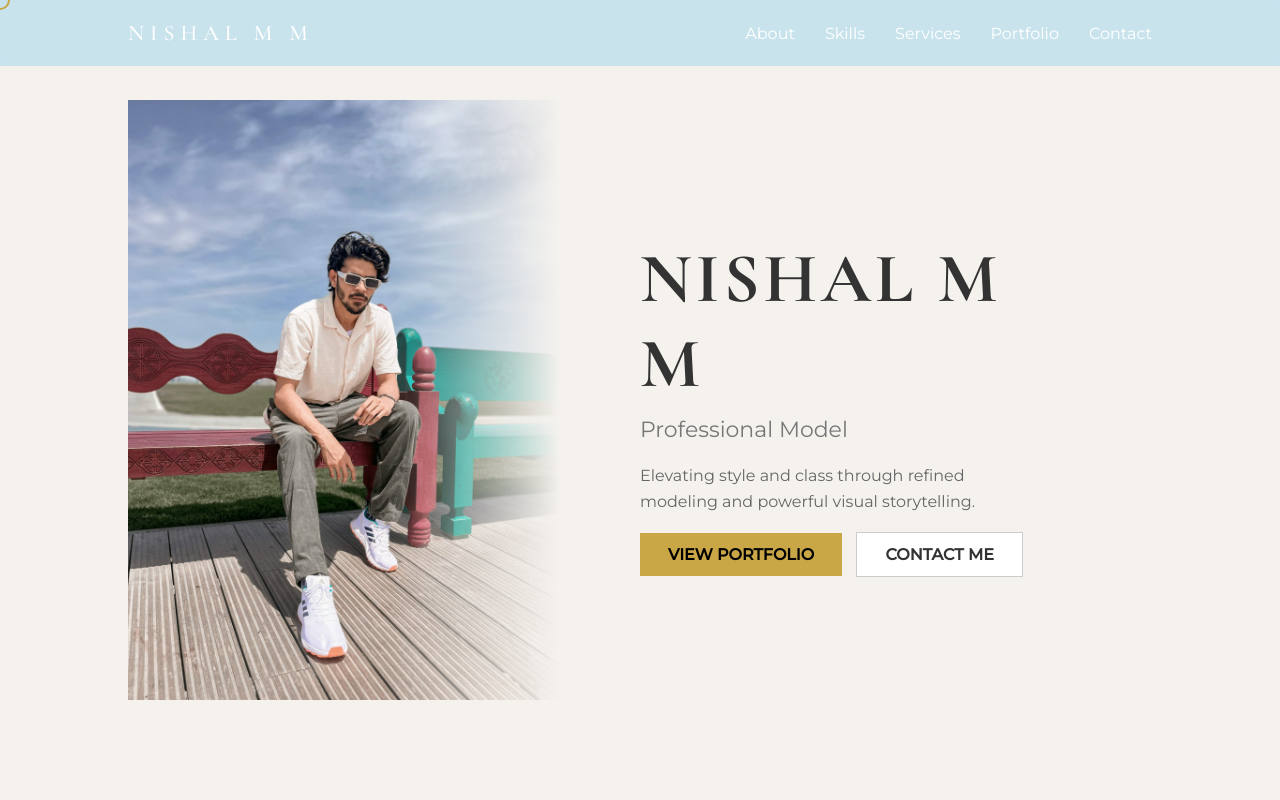
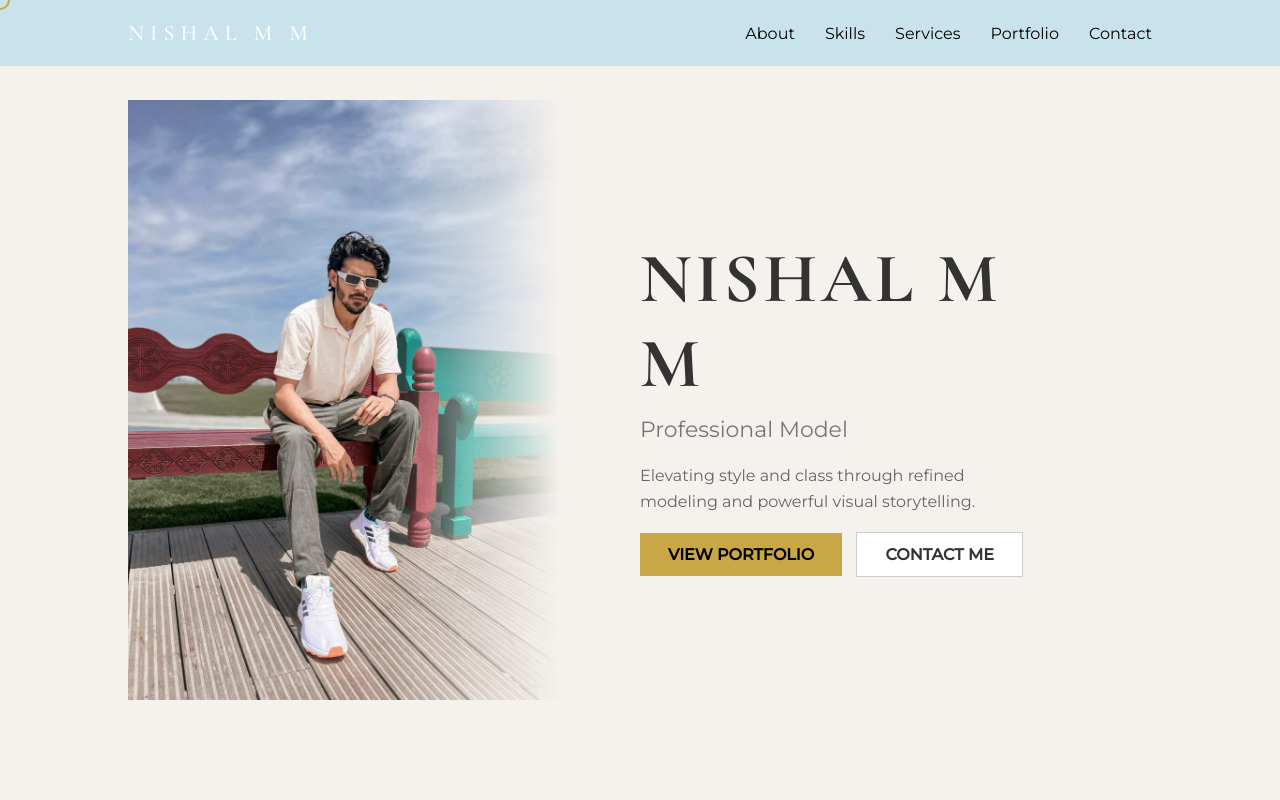
Before and after one commit to techmaster-droid/nishal-portfolio, a plain HTML site: page index.html in a window 1280 px wide. Shown: the top 800 px of the page. Drawn offline with nearby package versions, Linux system fonts and the light colour scheme.

Commit message:
Update style.css

```diff
--- a/style.css
+++ b/style.css
@@ -33,7 +33,7 @@ nav{
     font-weight:500;
 }
 .nav-links{display:flex;gap:30px;list-style:none}
-.nav-links a{color:#fff;text-decoration:none;transition:.3s}
+.nav-links a{color:#000;text-decoration:none;transition:.3s}
 .nav-links a:hover{color:#c9a646}
 .menu-toggle{display:none;font-size:24px;cursor:pointer}
 
```
